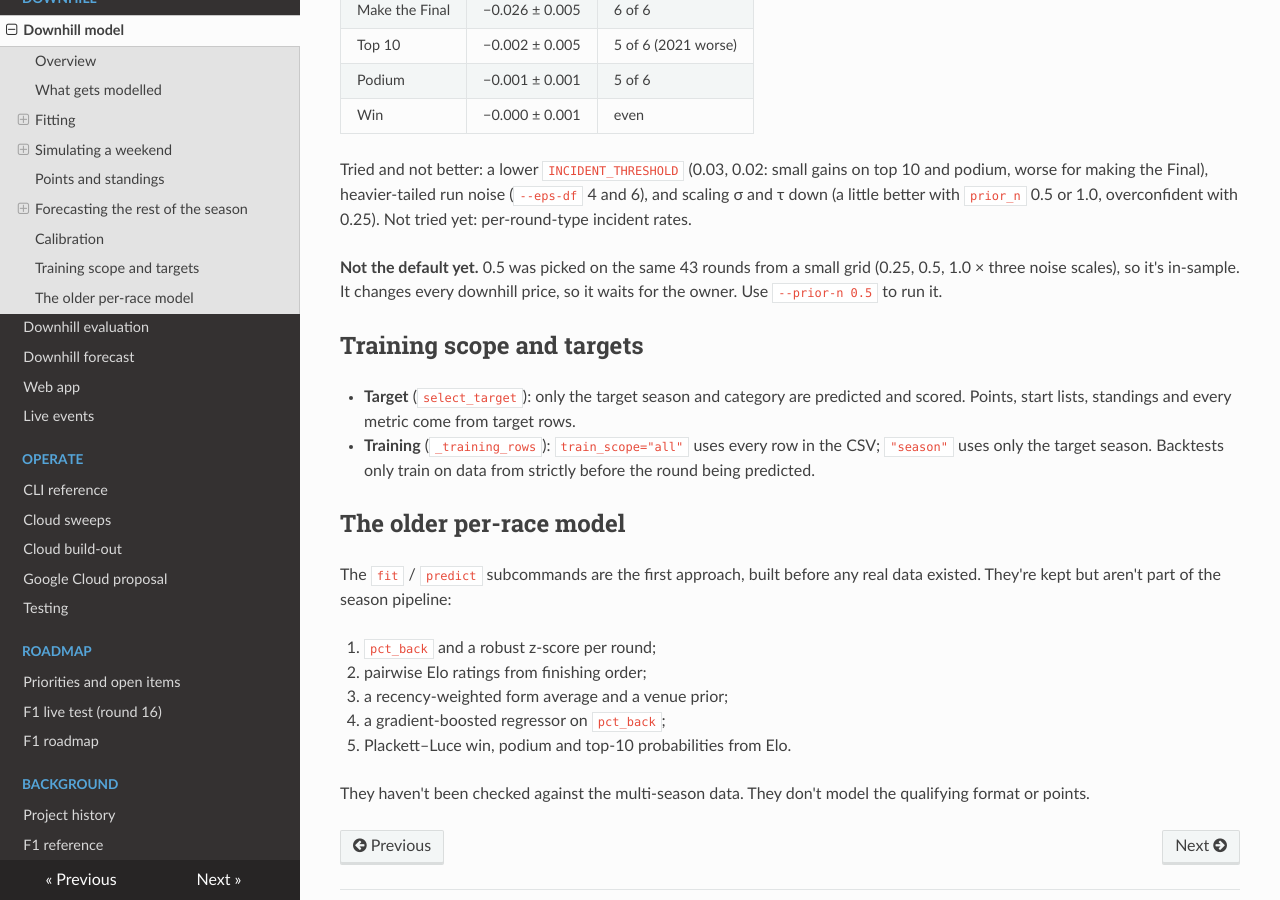
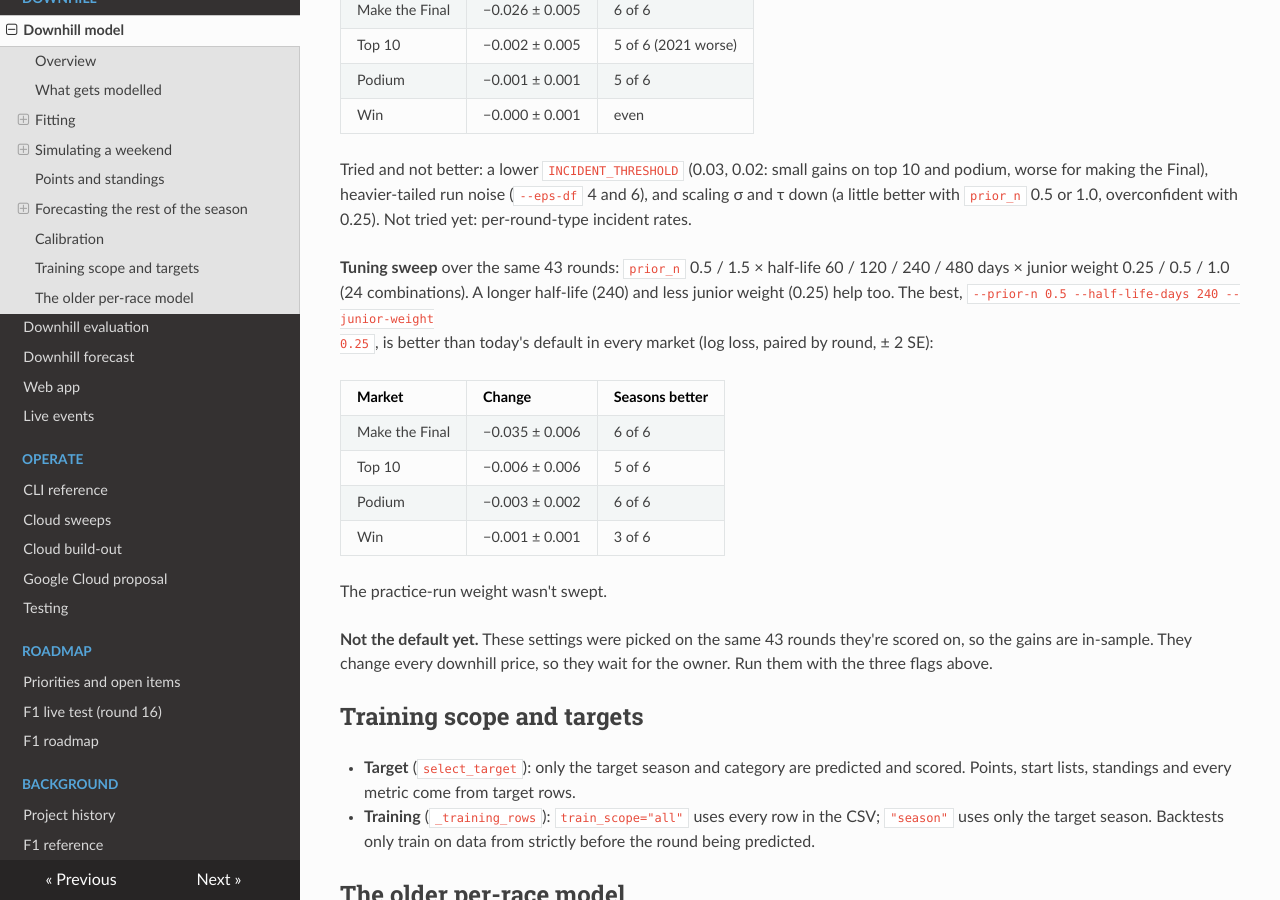
Before and after one commit to lalligagger/racinglines-public, an MkDocs documentation site: the page built from docs/model.md, in a window 1280 px wide and 900 px high, scrolled down 5141 px. Built offline with MkDocs 1.6.1, drawn with Linux system fonts in a browser that asks for light colours; nearby versions of some CDN libraries.

Commit message:
Downhill tuning sweep over all 43 rounds (P3, Model): prior_n 0.5, half-life 240, junior 0.25 (docs; defaults unchanged)
Co-Authored-By: Claude Opus 5.5 (1M context) <noreply@anthropic.com>
Claude-Session: https://claude.ai/code/session_011FDFe4sdNGB22nap1E2SKK

```diff
--- a/docs/model.md
+++ b/docs/model.md
@@ -248,9 +248,23 @@ and podium, worse for making the Final), heavier-tailed run noise (`--eps-df` 4
 and scaling σ and τ down (a little better with `prior_n` 0.5 or 1.0, overconfident with 0.25).
 Not tried yet: per-round-type incident rates.
 
-**Not the default yet.** 0.5 was picked on the same 43 rounds from a small grid (0.25, 0.5,
-1.0 × three noise scales), so it's in-sample. It changes every downhill price, so it
-waits for the owner. Use `--prior-n 0.5` to run it.
+**Tuning sweep** over the same 43 rounds: `prior_n` 0.5 / 1.5 × half-life 60 / 120 / 240 / 480
+days × junior weight 0.25 / 0.5 / 1.0 (24 combinations). A longer half-life (240) and less
+junior weight (0.25) help too. The best, `--prior-n 0.5 --half-life-days 240 --junior-weight
+0.25`, is better than today's default in every market (log loss, paired by round, ± 2 SE):
+
+| Market | Change | Seasons better |
+|---|---|---|
+| Make the Final | −0.035 ± 0.006 | 6 of 6 |
+| Top 10 | −0.006 ± 0.006 | 5 of 6 |
+| Podium | −0.003 ± 0.002 | 6 of 6 |
+| Win | −0.001 ± 0.001 | 3 of 6 |
+
+The practice-run weight wasn't swept.
+
+**Not the default yet.** These settings were picked on the same 43 rounds they're scored
+on, so the gains are in-sample. They change every downhill price, so they wait for the
+owner. Run them with the three flags above.
 
 ## Training scope and targets
 
```
Also changed, not shown: docs/cloud-buildout.md (+2 -1 lines), docs/todo.md (+6 -4 lines).
